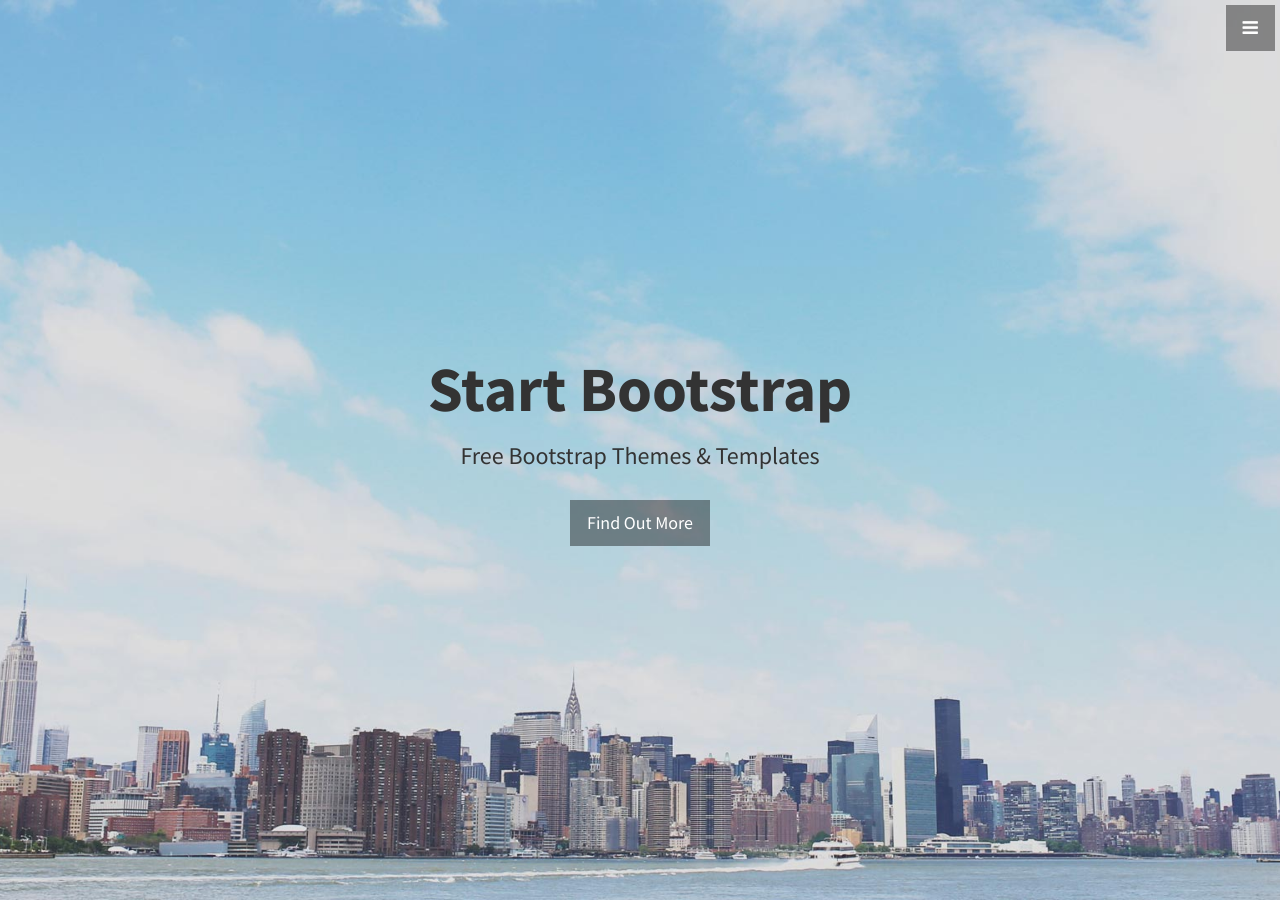
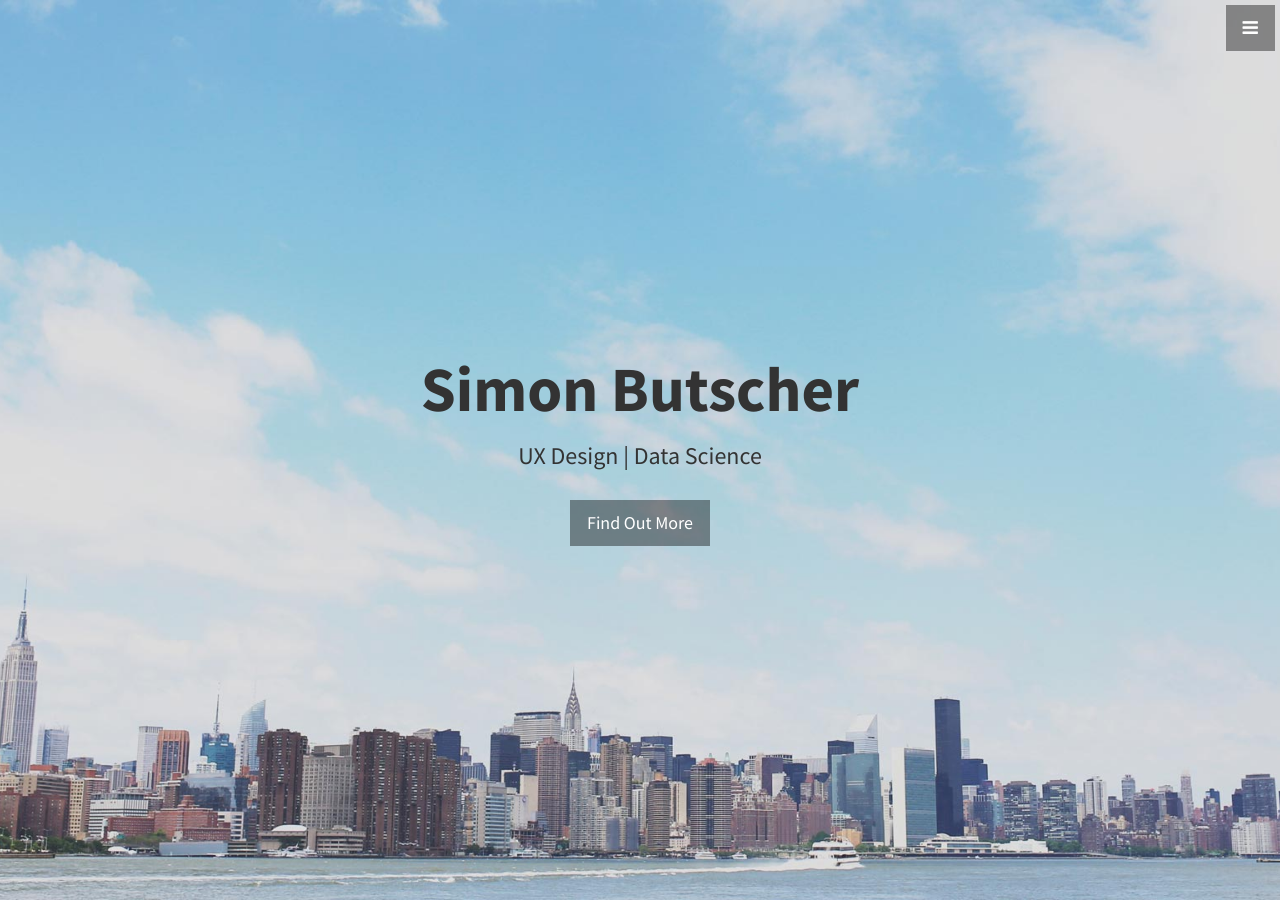
Before and after one commit to SimonButscher/home, a Jekyll site: the page built from index.html, in a window 1280 px wide and 900 px high. Built offline with Jekyll 4.4.1, drawn with Linux system fonts in a browser that asks for light colours.

Commit message:
Update header.html

```diff
--- a/_includes/header.html
+++ b/_includes/header.html
@@ -1,7 +1,7 @@
 <header id="top" class="header">
   <div class="text-vertical-center">
-    <h1>Start Bootstrap</h1>
-    <h3>Free Bootstrap Themes &amp; Templates</h3>
+    <h1>Simon Butscher</h1>
+    <h3>UX Design | Data Science</h3>
     <br>
     <a href="#about" class="btn btn-dark btn-lg">Find Out More</a>
   </div>
```
